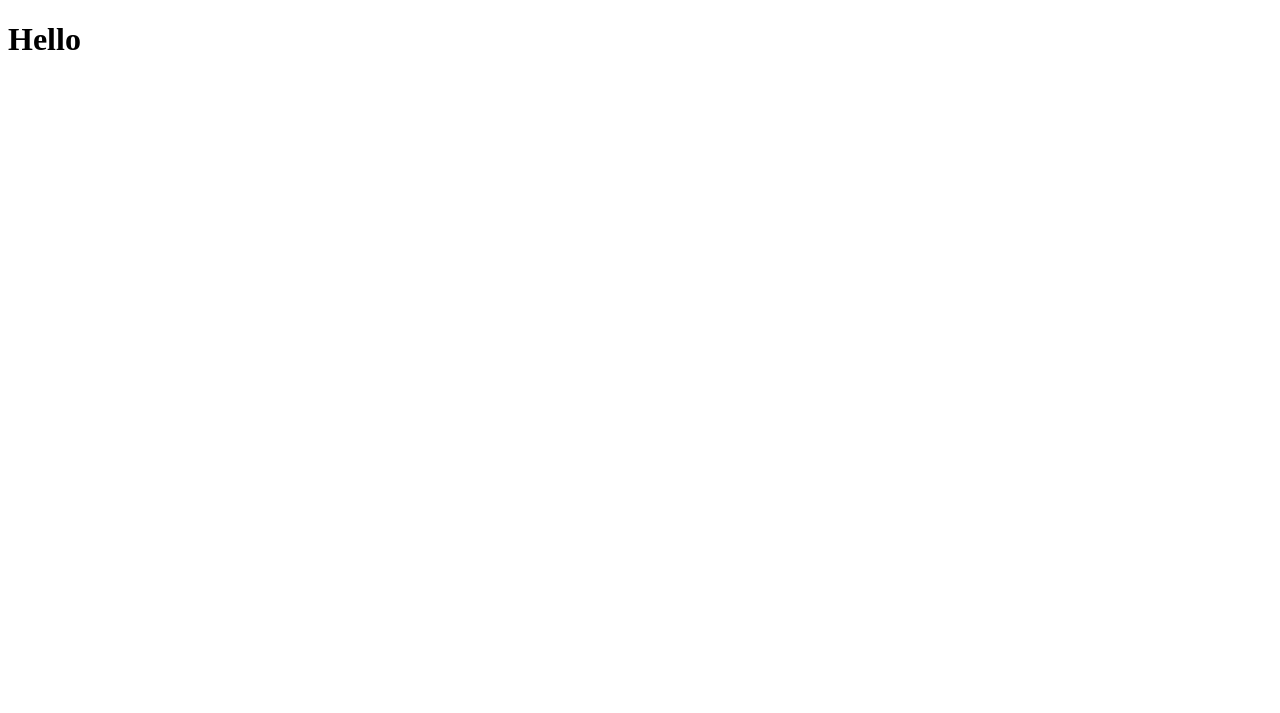
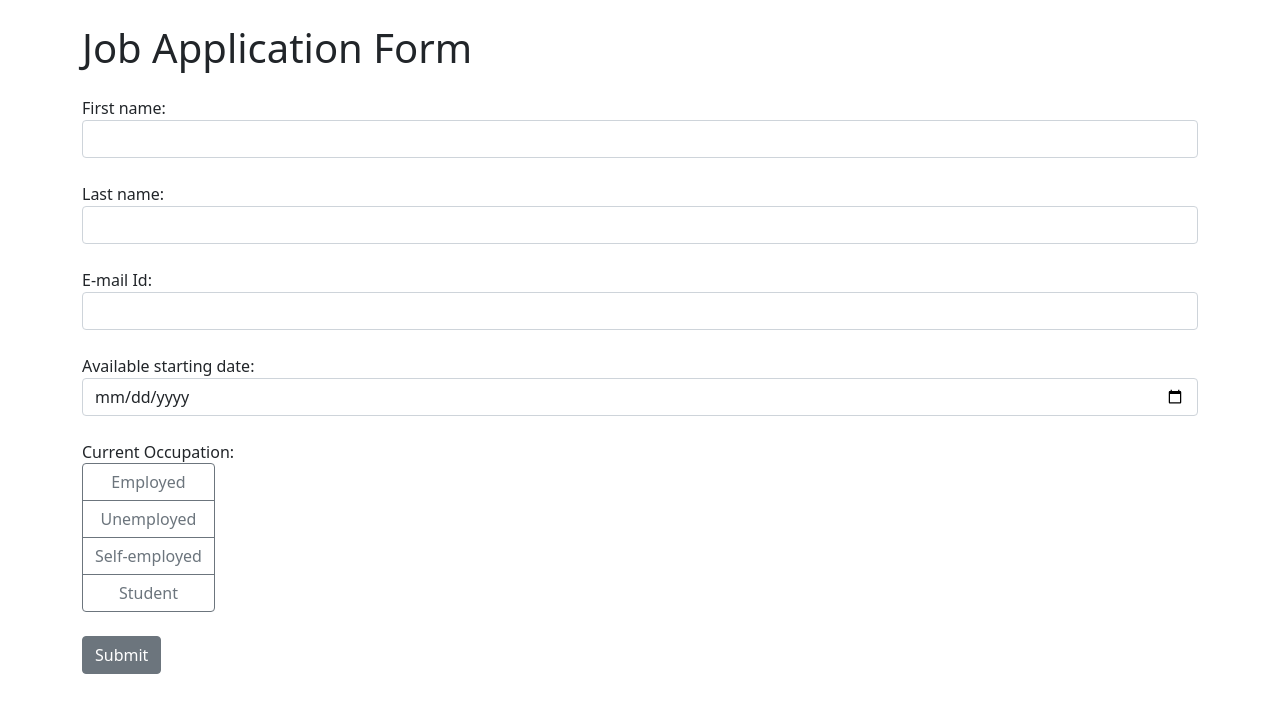
Before and after one commit to PR-1301/app17-django-form, a Django app: page / in a window 1280 px wide. Before the commit the part shown is almost empty. Shown: the top 713 px of the page. Run offline with Django 5.2, Linux system fonts and the light colour scheme.

Commit message:
Displayed text

```diff
--- a/job_application/templates/index.html
+++ b/job_application/templates/index.html
@@ -2,9 +2,61 @@
 <html lang="en">
 <head>
     <meta charset="UTF-8">
-    <title>Title</title>
+    <meta name="viewport" content="width=device-width, initial-scale=1, shrink-to-fit=no">
+    <link rel="stylesheet" href="https://cdn.jsdelivr.net/npm/bootstrap@5.1.3/dist/css/bootstrap.min.css">
+    <title>Job application form</title>
 </head>
-<body>
-    <h1>Hello</h1>
-</body>
+    <body>
+        <div class="container">
+            <h1 class="mt-4 mb-4">Job Application Form</h1>
+            <form method="post">
+                {% csrf_token %}
+                <div class="form-group mb-4">
+                    <label for="first_name">First name:</label>
+                    <input class="form-control" type="text" id="first_name" name="first_name" required>
+                </div>
+                <div class="form-group mb-4">
+                    <label for="last_name">Last name:</label>
+                    <input class="form-control" type="text" id="last_name" name="last_name" required>
+                </div>
+                <div class="form-group mb-4">
+                    <label for="email">E-mail Id:</label>
+                    <input class="form-control" type="email" id="email" name="email" required>
+                </div>
+                <div class="form-group mb-4">
+                    <label for="date">Available starting date:</label>
+                    <input class="form-control" type="date" id="date" name="date" required>
+                </div>
+                <div class="form-group mb-4">
+                    <label>Current Occupation: </label>
+                    <br>
+                    <div class="btn-group-vertical" id="occupation">
+                        <input class="btn-check form-control" type="radio" id="employed" name="occupation" value="employed" required>
+                        <label class="btn btn-outline-secondary" for="employed">Employed</label>
+
+                        <input class="btn-check form-control" type="radio" id="unemployed" name="occupation" value="unemployed" required>
+                        <label class="btn btn-outline-secondary" for="unemployed">Unemployed</label>
+
+                        <input class="btn-check form-control" type="radio" id="Self-employed" name="occupation" value="self-employed" required>
+                        <label class="btn btn-outline-secondary" for="Self-employed">Self-employed</label>
+
+                        <input class="btn-check form-control" type="radio" id="Student" name="occupation" value="student" required>
+                        <label class="btn btn-outline-secondary" for="Student">Student</label>
+                    </div>
+                </div>
+                <button class="btn btn-secondary mb-4" type="submit">Submit</button>
+
+                {% if messages %}
+                <div class="alert alert-success">
+                    {% for message in messages %}
+                        {{ message }}
+                    {% endfor %}
+                </div>
+                {% endif %}
+
+            </form>
+        </div>
+        <script src="https://code.jquery.com/jquery-3.6.0.min.js"></script>
+        <script src="https://cdn.jsdelivr.net/npm/bootstrap@5.1.3/dist/js/bootstrap.min.js"></script>
+    </body>
 </html>
```
